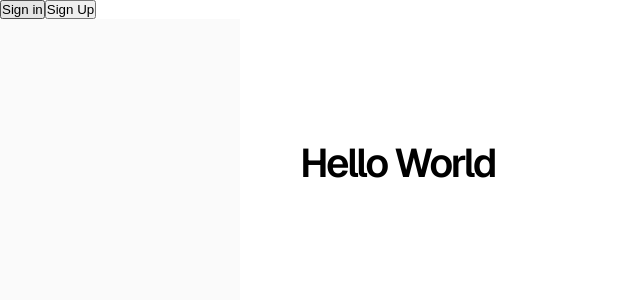
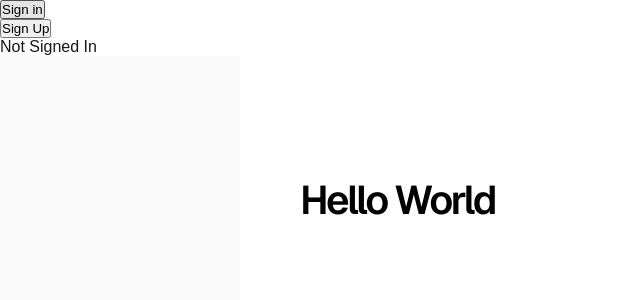
Before and after one commit to Tsawwassen/vercel-project, a Next.js app: page / in a window 1280 px wide. Shown: the top 300 px of the page, without its empty margins (0-640 px from the left). Built offline with nearby package versions, Linux system fonts and the light colour scheme; no server answers.

Commit message:
moved the opening and closing list that is used in the navbar to better handle conditional rendering for the user being signed in or not

```diff
--- a/src/app/layout.js
+++ b/src/app/layout.js
@@ -31,21 +31,22 @@
       <html lang="en">
         <body className={`${geistSans.variable} ${geistMono.variable} antialiased`}>
           <header className="flex justify-end items-center p-4 gap-4 h-16">
+            <ul>
             <SignedOut>
               <SignInButton />
               <SignUpButton>
-                <button className="bg-[#6c47ff] text-ceramic-white rounded-full font-medium text-sm sm:text-base h-10 sm:h-12 px-4 sm:px-5 cursor-pointer">
+                <li><button className="bg-[#6c47ff] text-ceramic-white rounded-full font-medium text-sm sm:text-base h-10 sm:h-12 px-4 sm:px-5 cursor-pointer">
                   Sign Up
-                </button>
+                </button></li>
+                <li><a href='#'>Not Signed In</a></li>
               </SignUpButton>
             </SignedOut>
             <SignedIn>
               <UserButton />
-              <ul>
               <li><a href='/test_ssr'>SSR</a></li>
               <li><a href='/test_csr'>CSR</a></li>
-              </ul>
             </SignedIn>
+            </ul>
           </header>
             {children}
         </body>
```
